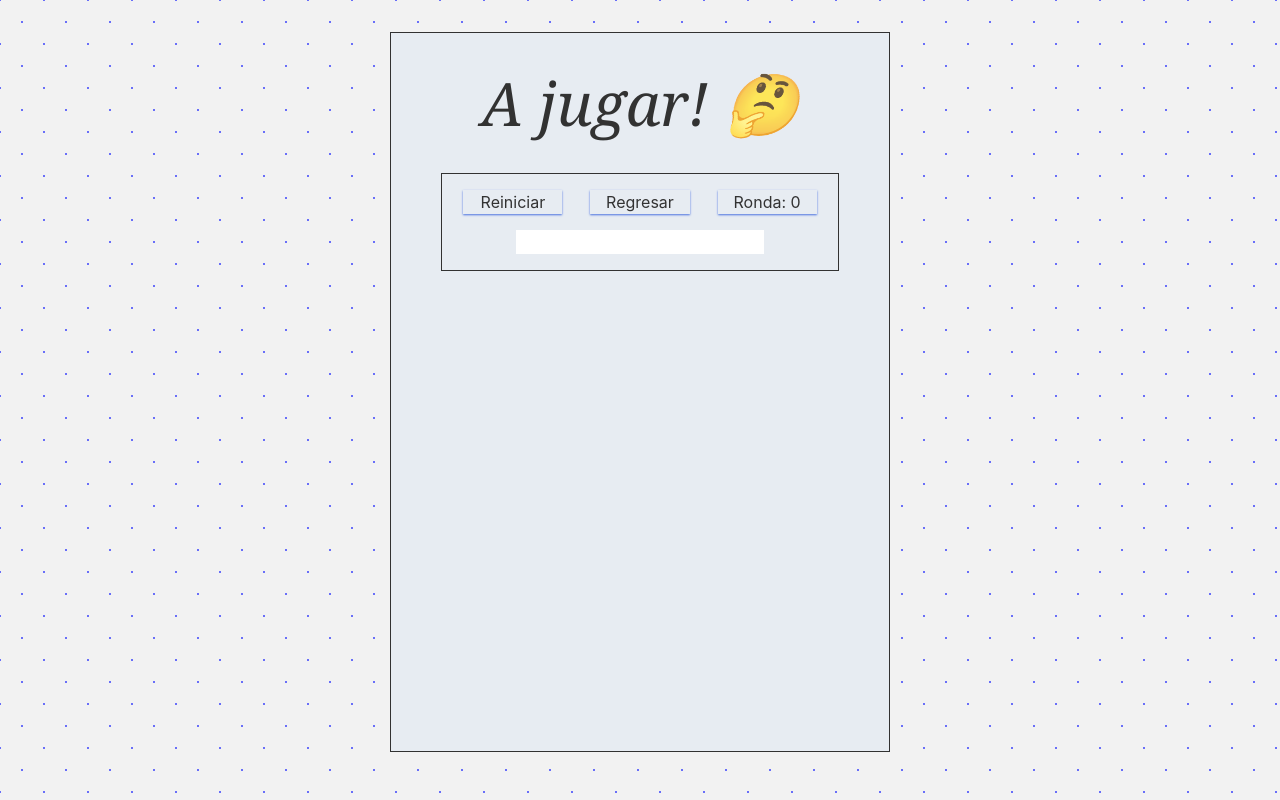
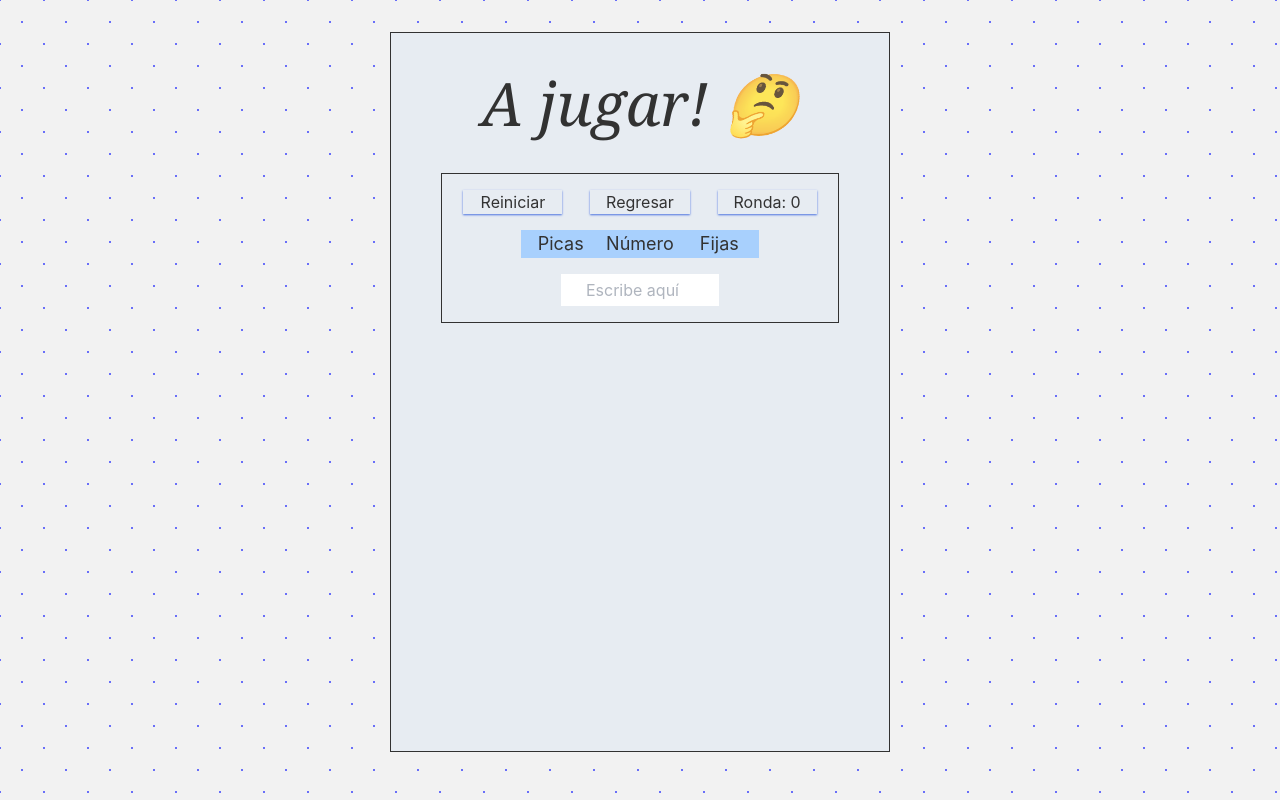
Before and after one commit to nibemo99/react-pyf, a React (Create React App) app: page / in a window 1280 px wide. Both pictures are taken after a click on the button "Nuevo juego". Built offline with nearby package versions, Linux system fonts and the light colour scheme.

Commit message:
CSS on playingscreen completed

```diff
--- a/src/Components/Main/PlayingScreen/Intento.js
+++ b/src/Components/Main/PlayingScreen/Intento.js
@@ -2,7 +2,7 @@ import React from 'react'
 
 export const Intento = ({ element }) => {
     return (
-        <div className='flex justify-center items-center gap-3 my-2'>
+        <div className='grid grid-cols-3 justify-center items-center w-3/5 mx-auto my-2'>
             <p>{element.picas}</p>
             <p>{element.numero}</p>
             <p>{element.fijas}</p>
--- a/src/Components/Main/PlayingScreen/PlayingScreen.js
+++ b/src/Components/Main/PlayingScreen/PlayingScreen.js
@@ -159,6 +159,11 @@ export const PlayingScreen = ({ setMainDisplay, randomNumber, calcRandonNumber,
                 <span onClick={() => console.log(randomNumber)} className='shadow-sm shadow-blue-700 w-1/4 mx-2  ease-out duration-500 hover:shadow-md  hover:shadow-blue-700 focus:shadow-blue-700 focus:shadow-md ' >Ronda: {intentos.length}</span>
 
             </div>
+            <div className='grid grid-cols-3 w-3/5 mx-auto bg-blue-300 my-1 text-lg'>
+                <p>Picas</p>
+                <p>Número</p>
+                <p>Fijas</p>
+            </div>
 
             <Intentos>
                 <div className='max-h-[370px] overflow-auto '>
@@ -170,7 +175,15 @@ export const PlayingScreen = ({ setMainDisplay, randomNumber, calcRandonNumber,
 
                 </div>
             </Intentos>
-            {(!finished) && (<input type='number' onKeyUp={inputHandler} onChange={validarInput} />)}
+            {(!finished) && (
+                <input
+                    type='number'
+                    onKeyUp={inputHandler}
+                    onChange={validarInput}
+                    className='text-center py-1 mt-3 w-2/5'
+                    placeholder='Escribe aquí'
+                />
+            )}
             {(finished) && (<span>Lo encontraste</span>)}
 
 
```
